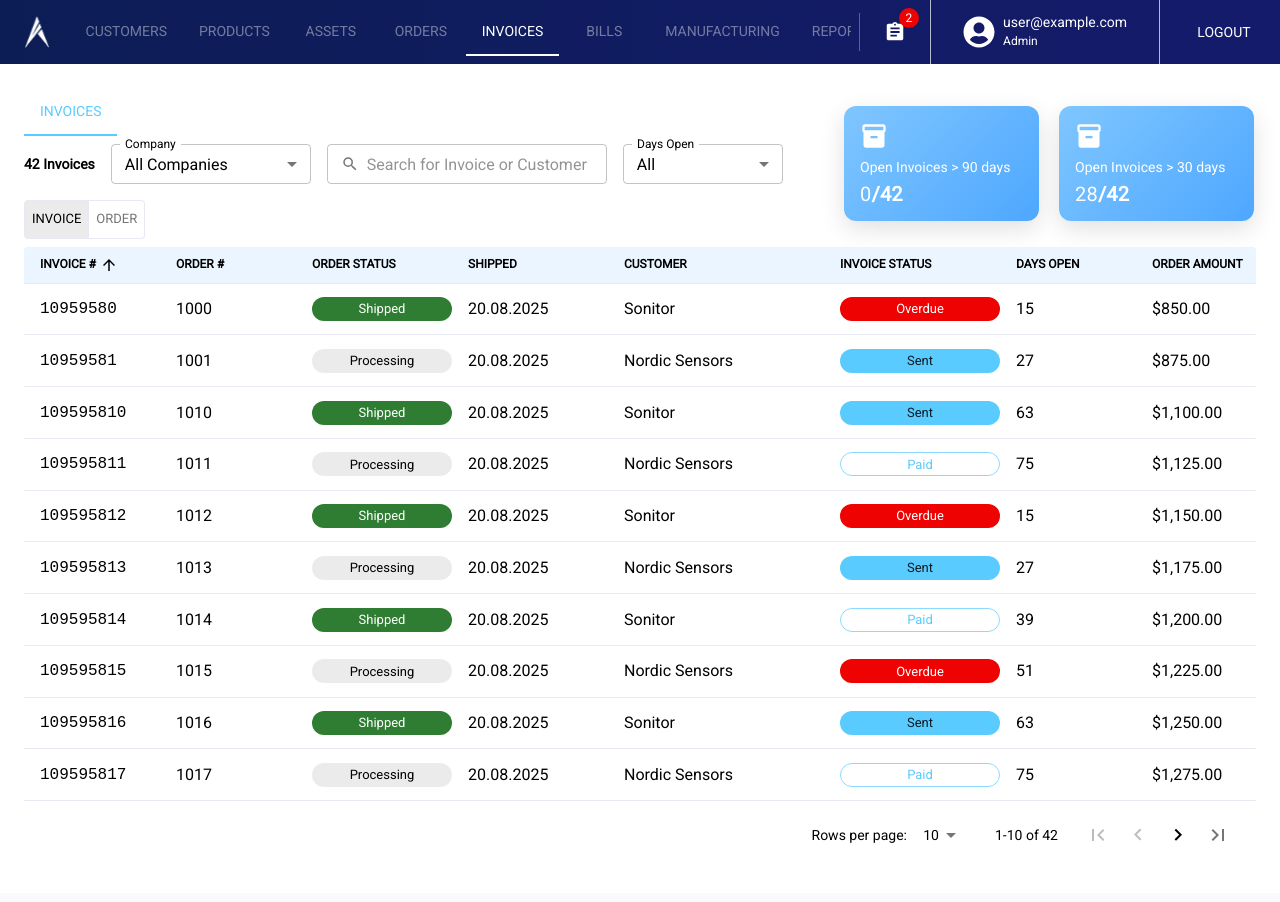
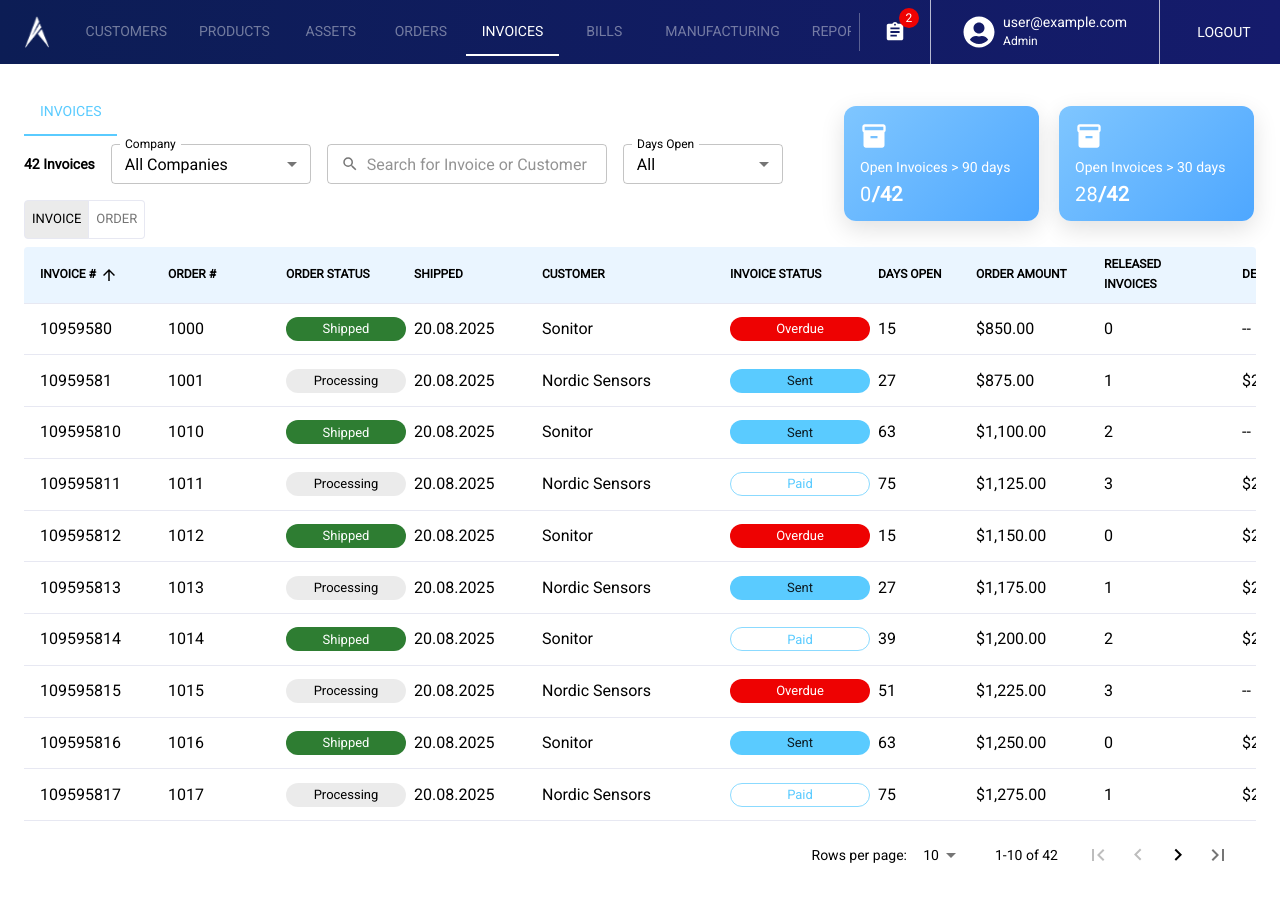
Before and after one commit to Aginova-gpt/crm-ai-frontend, a Next.js app: page /dashboard/invoices in a window 1280 px wide. Shown: the top 902 px of the page. Built offline with nearby package versions, Linux system fonts and the light colour scheme.

Commit message:
Updated Save File

```diff
--- a/src/app/dashboard/customers/customerDetail/ClientPage.tsx
+++ b/src/app/dashboard/customers/customerDetail/ClientPage.tsx
@@ -369,7 +369,7 @@ export default function ClientPage({ customerId }: Props) {
 
     try {
       if (isEditMode) {
-        const response = await fetch("/api/customers", {
+        const response = await fetch("/customers", {
           method: "PUT",
           headers: {
             "Content-Type": "application/json",
@@ -387,13 +387,13 @@ export default function ClientPage({ customerId }: Props) {
         await response.json().catch(() => ({}));
         router.push("/dashboard/customers");
       } else {
-        const response = await fetch("https://pythonify.info/savecustomer.py", {
+        const response = await fetch("create-account", {
           method: "POST",
           headers: { "Content-Type": "application/json" },
           body: JSON.stringify(payload),
         });
         if (!response.ok) {
-          const error = await response.json().catch(() => ({ error: "Failed to save customer" }));
+          const error = await response.json().catch(() => ({ error:  `Failed to update customer: ${response.status}`} ));
           throw new Error(error.error || `Failed to save customer: ${response.status}`);
         }
         await response.json().catch(() => ({}));
--- a/src/app/dashboard/invoices/page.tsx
+++ b/src/app/dashboard/invoices/page.tsx
@@ -62,8 +62,8 @@ type SortKey =
   | "amountDue";
 
 const GRID_COLS =
-  "120px 120px 140px 140px 200px 160px 120px 140px 160px 120px 140px 140px 220px";
-const HEADER_MIN_WIDTH = 1560;
+  "minmax(120px, 0.9fr) minmax(110px, 0.7fr) minmax(120px, 0.8fr) minmax(120px, 0.8fr) minmax(180px, 1fr) minmax(140px, 0.75fr) minmax(90px, 0.6fr) minmax(120px, 0.75fr) minmax(130px, 0.75fr) minmax(110px, 0.65fr) minmax(130px, 0.75fr) minmax(130px, 0.75fr) minmax(200px, 1fr)";
+const HEADER_MIN_WIDTH = 1320;
 
 const companyOptions = [
   { label: "All Companies", value: "all" },
@@ -395,7 +395,7 @@ const InvoicesPage = () => {
             bgcolor: "#EAF5FF",
             display: "grid",
             gridTemplateColumns: GRID_COLS,
-            columnGap: 2,
+            columnGap: 1,
             px: 2,
             py: 1,
             borderBottom: "1px solid",
@@ -440,14 +440,14 @@ const InvoicesPage = () => {
                 display: "grid",
                 gridTemplateColumns: GRID_COLS,
                 alignItems: "center",
-                columnGap: 2,
+                columnGap: 1,
                 px: 2,
                 py: 1.25,
                 minWidth: HEADER_MIN_WIDTH,
                 "&:hover": { bgcolor: "#FAFAFD" },
               }}
             >
-              <Typography sx={{ fontFamily: "monospace", color: "text.secondary" }}>
+              <Typography sx={{ fontWeight:400 , color: "text.primary" }}>
                 {invoice.invoiceNumber}
               </Typography>
               <Typography sx={{ color: "text.secondary" }}>{invoice.orderNumber}</Typography>
```
